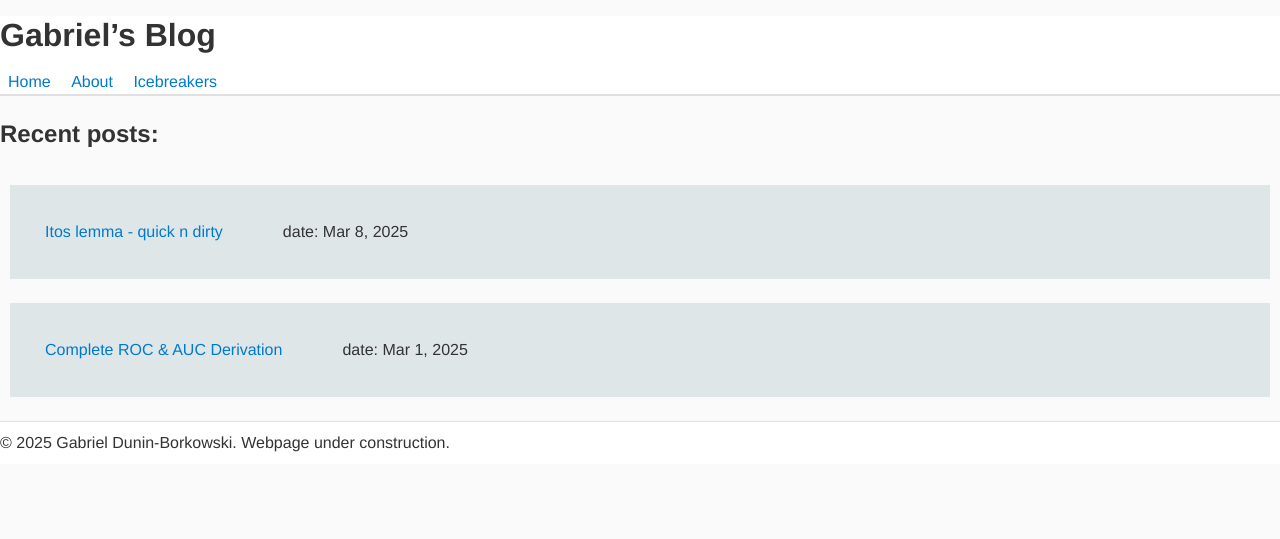
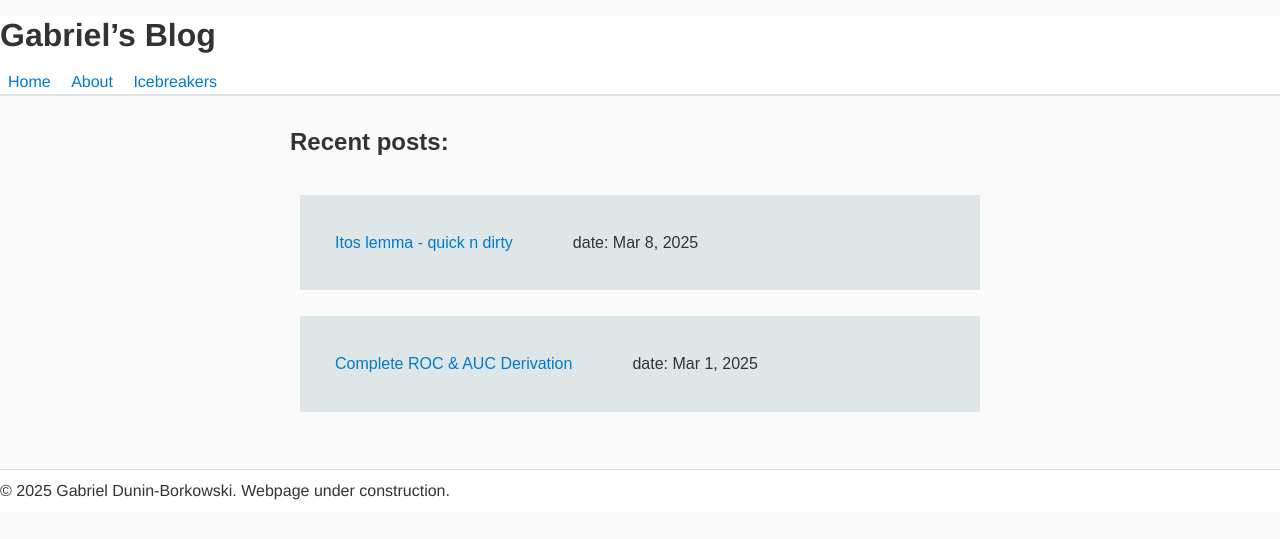
Before and after one commit to econometricsfanboy/gabrieldunin.com, a Jekyll site: the page built from docs/index.html, in a window 1280 px wide. Shown: the top 539 px of the page. Built offline with Jekyll 4.4.1, drawn with Linux system fonts in a browser that asks for light colours.

Commit message:
Update index.html
Migrated index to jekyll

```diff
--- a/docs/index.html
+++ b/docs/index.html
@@ -1,31 +1,8 @@
 ---
+layout: default
+title: "Gabriel’s Blog"
 ---
 
-<!DOCTYPE html>
-<html>
-<head>
-  <meta charset="UTF-8">
-  <title>Gabriel’s Blog</title>
-  <link rel="stylesheet" href="css/styles.css">
-</head>
-<body>
-  <header>
-    <h1>Gabriel’s Blog</h1>
-    <nav>
-      <a href="index.html">Home</a>
-      <a href="about.html">About</a>
-      <a href="questioner.html">Icebreakers</a>
-    </nav>
-  </header>
-
-  <main>
-    <h2>Recent posts:</h2>
-    {% include list_of_posts.html %}
-    <br>
-  </main>
-
-  <footer>
-    <p>&copy; 2025 Gabriel Dunin-Borkowski. Webpage under construction.</p>
-  </footer>
-</body>
-</html>
+<h2>Recent posts:</h2>
+{% include list_of_posts.html %}
+<br>
```
